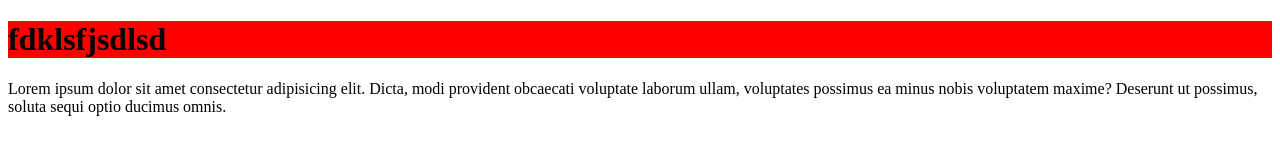
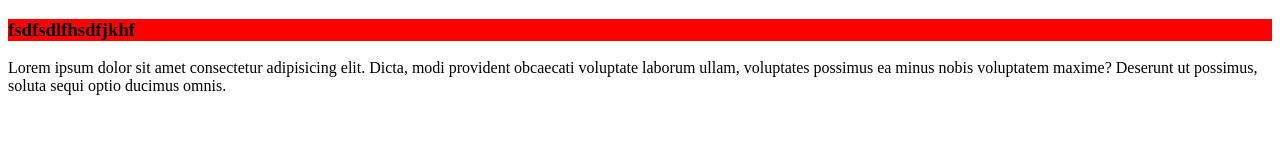
Before and after one commit to Asuther16/testing-04, a plain HTML site: page index.html in a window 1280 px wide. Drawn offline with Linux system fonts and the light colour scheme.

Commit message:
deleting

```diff
--- a/index.html
+++ b/index.html
@@ -6,7 +6,8 @@
     <title>Document</title>
 </head>
 <body>
-<h1 style="background-color: red;">fdklsfjsdlsd</h1>
+
+    <h3 style="background-color: red;">fsdfsdlfhsdfjkhf</h3>
 <p>Lorem ipsum dolor sit amet consectetur adipisicing elit. Dicta, modi provident obcaecati voluptate laborum ullam, voluptates possimus ea minus nobis voluptatem maxime? Deserunt ut possimus, soluta sequi optio ducimus omnis.</p>
 <div>
     <img src="" alt="">
```
